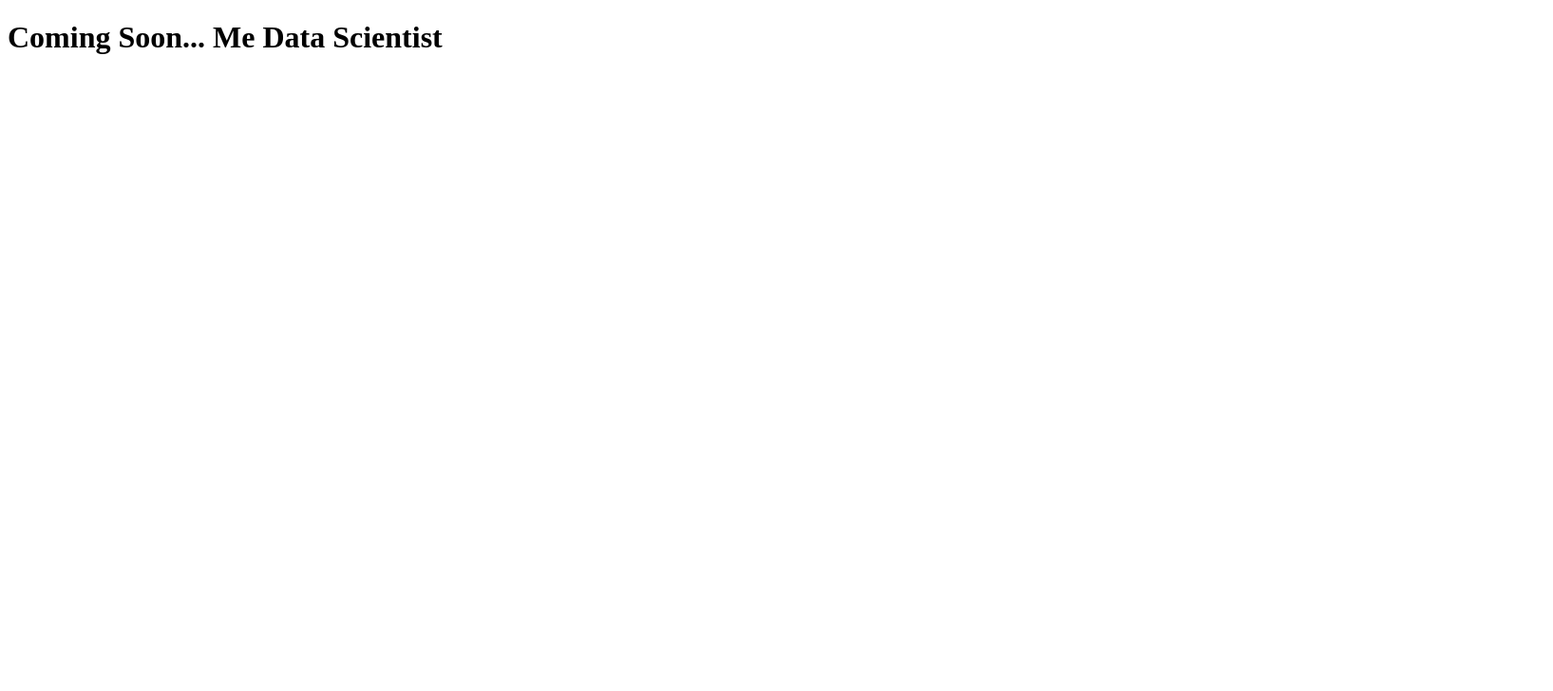
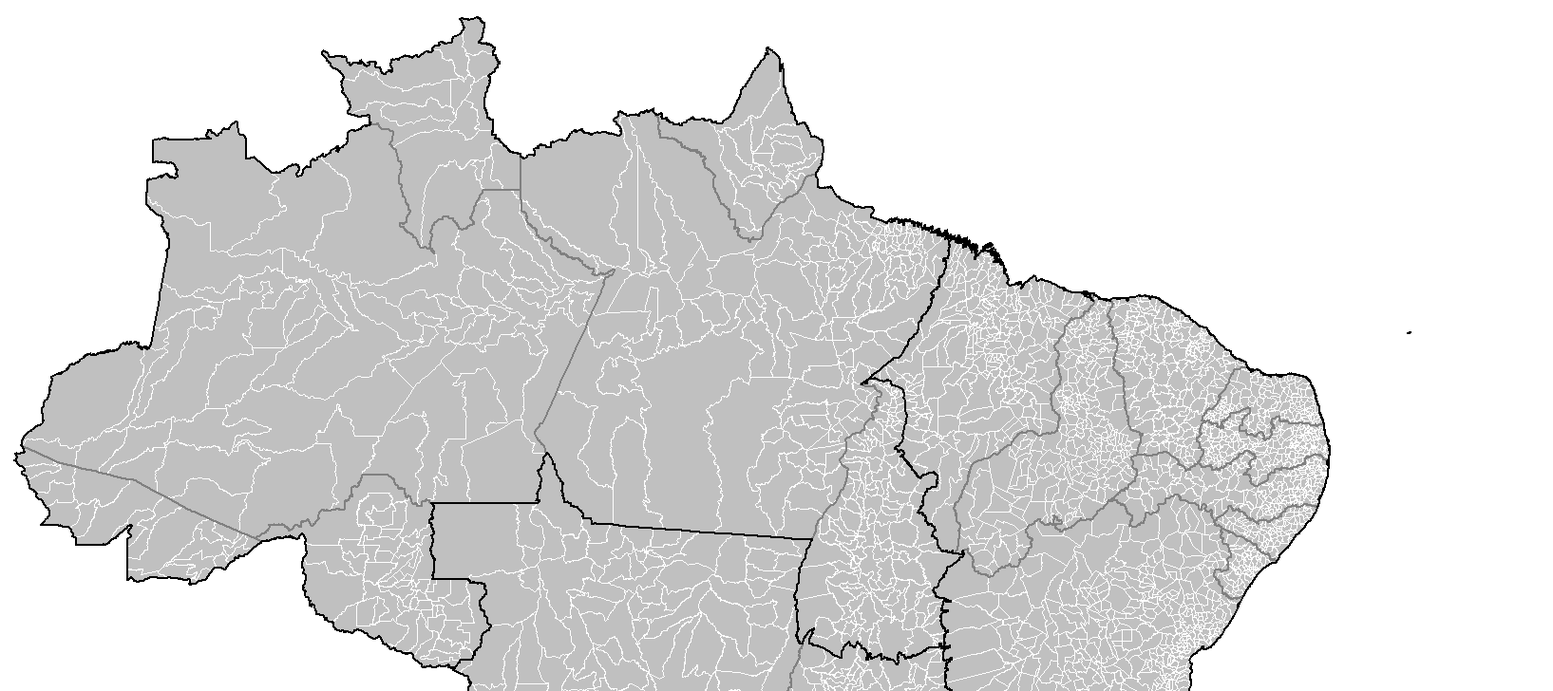
Before and after one commit to diego-faria-br/git101, a plain HTML site: page index.html in a window 1280 px wide. Shown: the top 728 px of the page at 95% size, 1635 px wide, since content can reach past the window. Drawn offline with Linux system fonts and the light colour scheme.

Commit message:
Figure to file

```diff
--- a/index.html
+++ b/index.html
@@ -9,6 +9,7 @@
 </head>
 
 <body>
+<img src="Brazil_Municipalities.png">
 <h1> Coming Soon... Me Data Scientist</h1>
 </body>
 
```
Also changed, not shown: Brazil_Municipalities.png (added).
